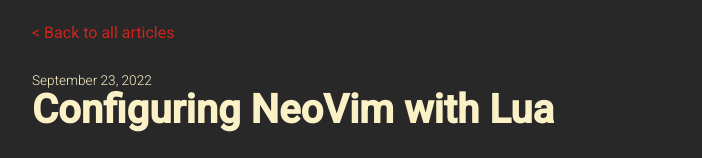
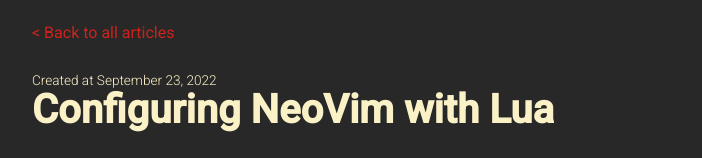
Before and after one commit to andersonfernandes/andersonfernandes.dev, a Next.js app: page /blog/configuring-neovim-with-lua in a window 1280 px wide. Shown: the part 192-350 px from the top of the page, without its empty margins (288-990 px from the left). Built offline with nearby package versions, Linux system fonts and the light colour scheme; no server answers.

Commit message:
Update date views
Signed-off-by: Anderson Fernandes <fernandesanderson14@gmail.com>

```diff
--- a/components/PostHeader.js
+++ b/components/PostHeader.js
@@ -5,7 +5,7 @@
   return (
     <div className={ styles['post-header'] }>
       <div className={ styles.date }>
-        { updated ? `Updated at ${formatedPublishedAt(updated)}` : formatedPublishedAt(date) }
+        { updated ? `Updated at ${formatedPublishedAt(updated)}` : `Created at ${formatedPublishedAt(date)}` }
       </div>
       <div className={ styles.title }>{ title }</div>
     </div>
--- a/pages/blog/index.js
+++ b/pages/blog/index.js
@@ -18,7 +18,7 @@
             href={`/blog/${post.slug}`}>
             <div className={ styles['post-list-item'] }>
               <div className={ styles.date }>
-                { post.updated ? `Updated at ${formatedPublishedAt(post.updated)}` : formatedPublishedAt(post.date) }
+                { post.updated ? `Updated at ${formatedPublishedAt(post.updated)}` : `Created at ${formatedPublishedAt(post.date)}` }
               </div>
               <div className={ styles.title }>{ post.title }</div>
             </div>
```
